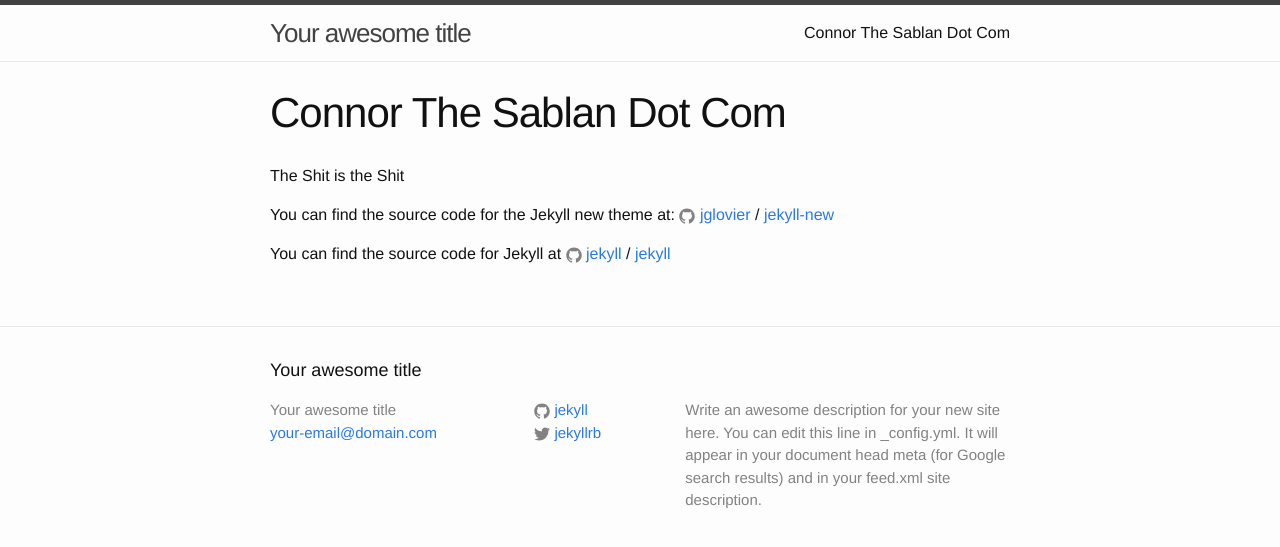
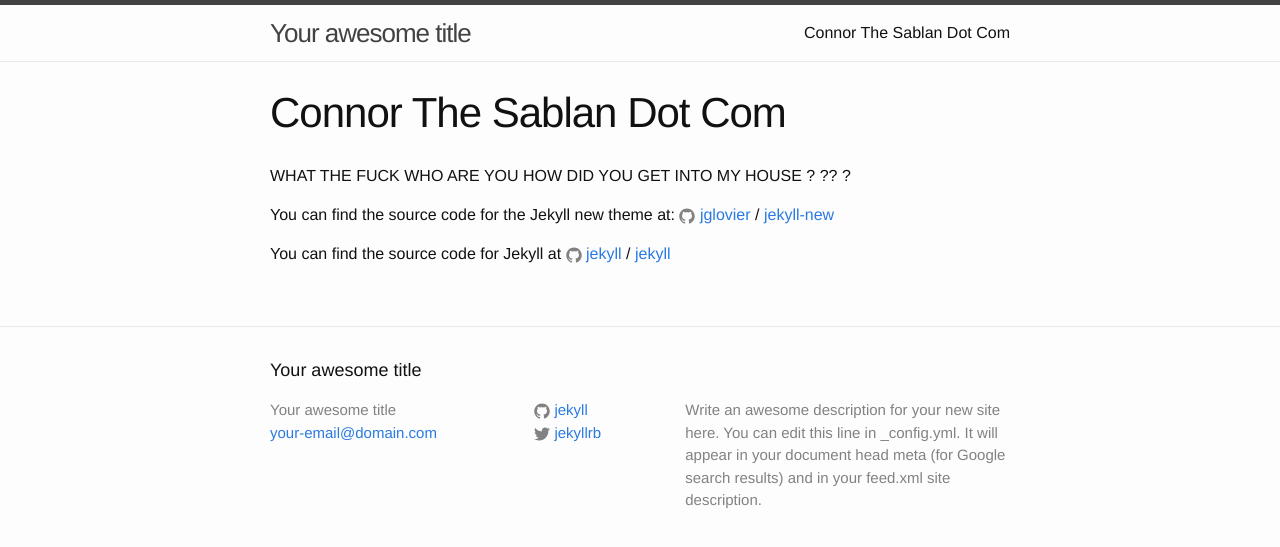
Before and after one commit to Quasar232/Quasar232.github.io, a Jekyll site: the page built from Music and Lyrics.md, in a window 1280 px wide. Shown: the top 547 px of the page. Built offline with Jekyll 4.4.1, drawn with Linux system fonts in a browser that asks for light colours.

Commit message:
Changes to Music and Lyrics

```diff
--- a/Music and Lyrics.md
+++ b/Music and Lyrics.md
@@ -4,7 +4,7 @@ title: Connor The Sablan Dot Com
 permalink: /Awesomethemoc/
 ---
 
-The Shit is the Shit
+WHAT THE FUCK WHO ARE YOU HOW DID YOU GET INTO MY HOUSE ? ?? ?
 
 You can find the source code for the Jekyll new theme at:
 {% include icon-github.html username="jglovier" %} /
```
